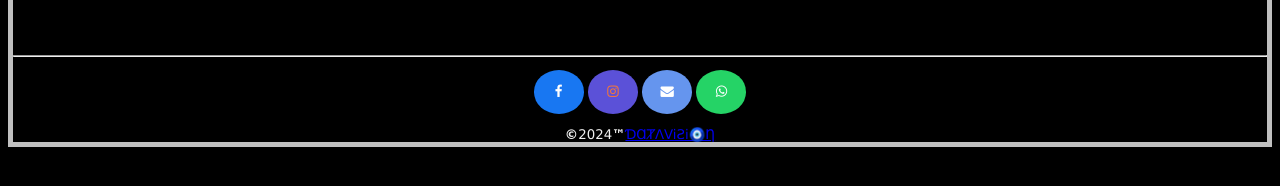
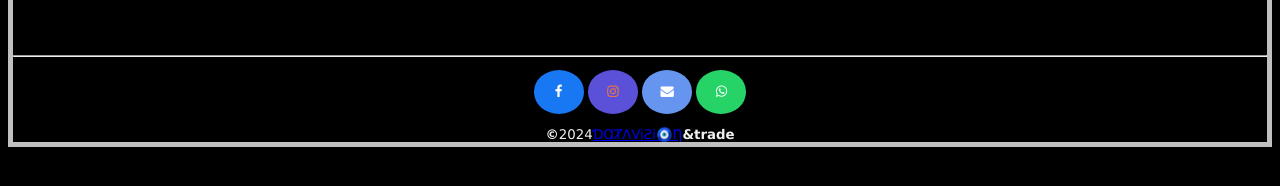
Before and after one commit to larelacos/larelacos.github.io, a plain HTML site: page index.html in a window 1280 px wide. Shown: the part 490-676 px from the top of the page. Drawn offline with Linux system fonts and the light colour scheme.

Commit message:
index.html

```diff
--- a/index.html
+++ b/index.html
@@ -32,11 +32,11 @@
 			<!-- Social Media Icon library -->
 	    	<link rel=stylesheet href=https://cdnjs.cloudflare.com/ajax/libs/font-awesome/4.7.0/css/font-awesome.min.css>
 	    	<!--  Font AweSome Icons -->
-    	<p class=center><a href=https://www.facebook.com/   class='fa fa-facebook'  target=_blank></a>
-                    	<a href=https://instagram.com/      class='fa fa-instagram' target=_blank></a>
-                    	<a href=mailto:                     class='fa fa-envelope'  target=_blank></a>
-                    	<a href=https://wa.me/              class='fa fa-whatsapp'  target=_blank></a></p>
-        <span id=bold>©</span>2024<span id=bold>™</span><a href=https://datavision.com/>ƊⱭȾɅViƧi🧿Ƞ</a>
+	    	<p class=center><a href=https://www.facebook.com/             target=_blank><i class='fa fa-facebook'> </i></a>
+	                        <a href=https://instagram.com/                target=_blank><i class='fa fa-instagram'></i></a>
+	                        <a href=mailto:                               target=_blank><i class='fa fa-envelope'> </i></a>
+	                        <a href=https://wa.me/                        target=_blank><i class='fa fa-whatsapp'> </i></a></p>
+	        <span id=bold>&copy</span>2024<a href=https://datavision.com/>ƊⱭȾɅViƧi🧿Ƞ</a><span id=bold>&trade</span>
 		</footer>
 		</div>
 	</body>
```
Lines whose indentation alone changed are shown as unchanged.
